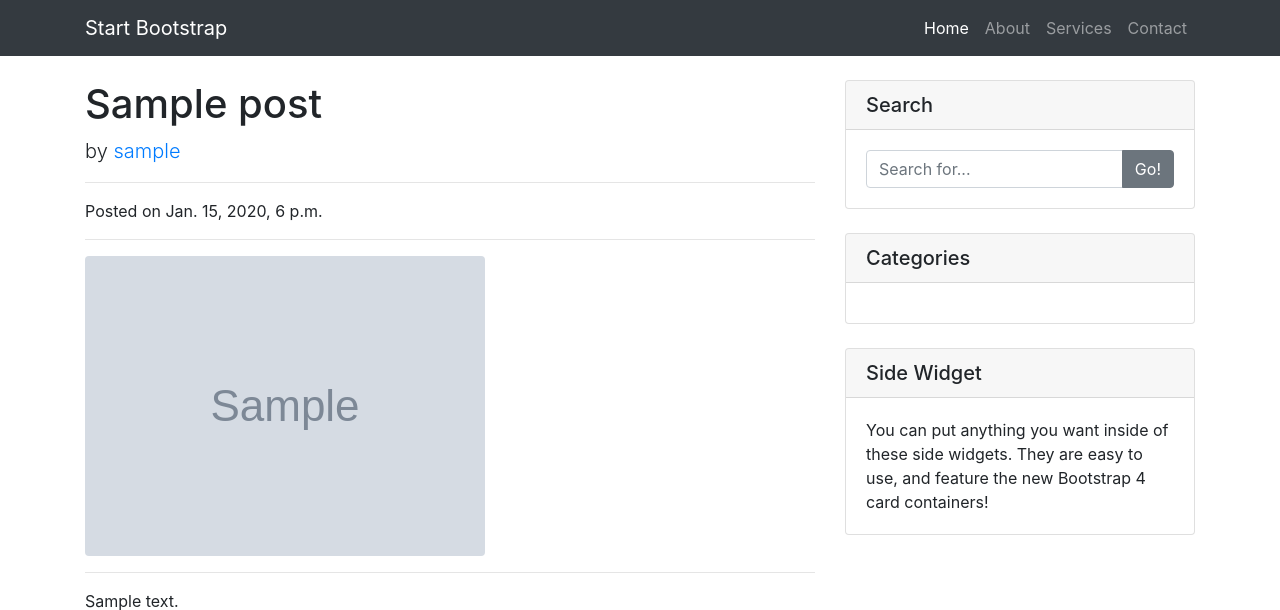
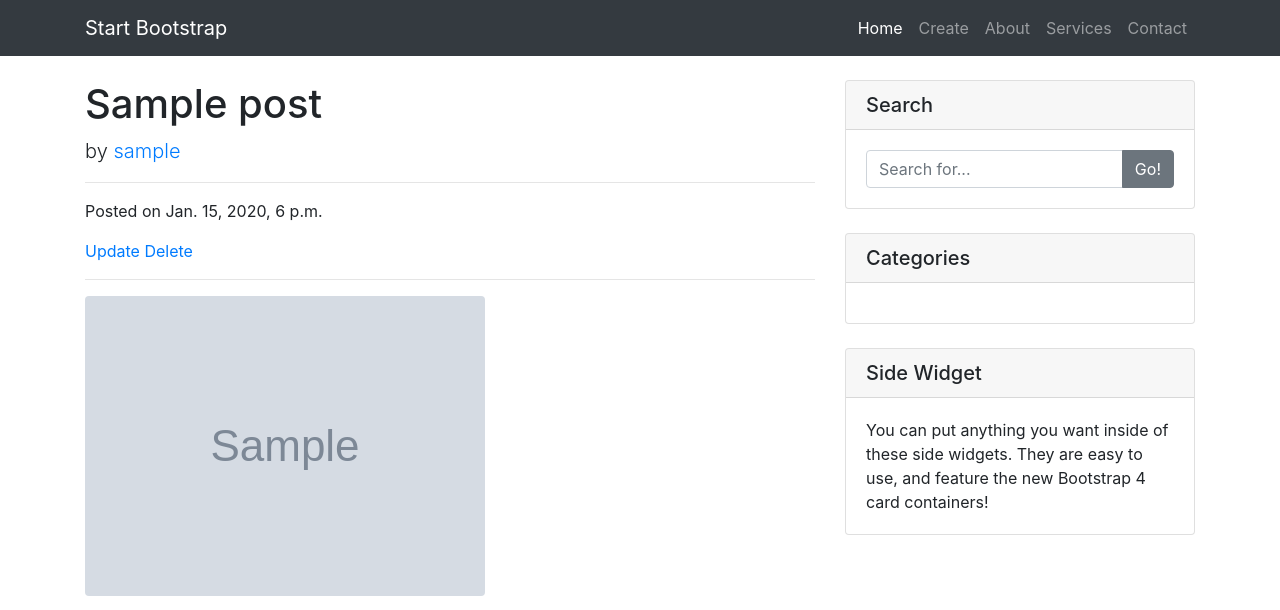
Before and after one commit to teguhteja/django-blog, a Django app: page /blog/1/ in a window 1280 px wide. Shown: the top 610 px of the page. Run offline with Django 3.2, Linux system fonts and the light colour scheme; tables that the repository leaves empty hold one stand-in row (values such as "Sample post"); grey boxes marked "Sample" are stand-in pictures; some libraries are stand-ins or nearby versions.

Commit message:
11 Django Blog Membuat Fitur CRUD

```diff
--- a/django_blog/django_blog/settings.py
+++ b/django_blog/django_blog/settings.py
@@ -36,7 +36,8 @@ INSTALLED_APPS = [
     'django.contrib.messages',
     'django.contrib.staticfiles',
     'myblog',  # nambah apps
-    'tinymce'
+    'tinymce',
+    'crispy_forms'
 ]
 
 MIDDLEWARE = [
@@ -48,6 +49,8 @@ MIDDLEWARE = [
     'django.contrib.messages.middleware.MessageMiddleware',
     'django.middleware.clickjacking.XFrameOptionsMiddleware',
 ]
+
+CRISPY_TEMPLATE_PACK = 'bootstrap4'
 
 ROOT_URLCONF = 'django_blog.urls'
 
--- a/django_blog/django_blog/urls.py
+++ b/django_blog/django_blog/urls.py
@@ -26,6 +26,9 @@ urlpatterns = [
     path('tinymce/', include('tinymce.urls')),
     path('category/<str:cats>/', views.category_view, name='category'),
     path('search', views.search, name='search'),
+    path('blog/<int:blog_id>/update', views.blog_update, name='blog_update'),
+    path('blog/<int:blog_id>/delete', views.blog_delete, name='blog_delete'),
+    path('create/', views.blog_create, name='blog_create'),
 ]
 
 urlpatterns += static(settings.STATIC_URL, document_root=settings.STATIC_ROOT)
--- a/django_blog/myblog/forms.py
+++ b/django_blog/myblog/forms.py
@@ -1,5 +1,23 @@
 from django import forms
 from .models import Post, Comment
+from tinymce import TinyMCE
+
+
+class TinyMCEWidget(TinyMCE):
+    def use_required_attribute(self, *args):
+        return False
+
+
+class PostForm(forms.ModelForm):
+    content = forms.CharField(
+        widget = TinyMCEWidget(
+            attrs = {'required':False, 'cols':30, 'rows':10}
+        )
+    )
+
+    class Meta:
+        model = Post
+        fields = ('title', 'description', 'content', 'thumbnail', 'categories', 'featured')
 
 
 class CommentForm(forms.ModelForm):
--- a/django_blog/myblog/templates/myblog/blog.html
+++ b/django_blog/myblog/templates/myblog/blog.html
@@ -23,6 +23,8 @@
 
         <!-- Date/Time -->
         <p>Posted on {{blog.date}}</p>
+        <a href="{% url 'blog_update' blog_id=blog.id %}">Update</a>
+        <a href="{% url 'blog_delete' blog_id=blog.id %}">Delete</a>
 
         <hr>
 
--- a/django_blog/myblog/templates/myblog/navbar.html
+++ b/django_blog/myblog/templates/myblog/navbar.html
@@ -16,6 +16,9 @@
             </a>
           </li>
           <li class="nav-item">
+            <a class="nav-link" href="{% url 'blog_create' %}">Create</a>
+          </li>
+          <li class="nav-item">
             <a class="nav-link" href="#">About</a>
           </li>
           <li class="nav-item">
--- a/django_blog/myblog/views.py
+++ b/django_blog/myblog/views.py
@@ -2,8 +2,16 @@ from django.shortcuts import render, get_object_or_404, redirect
 from .models import *
 # Create your views here.
 from django.core.paginator import Paginator, EmptyPage, PageNotAnInteger
-from .forms import CommentForm
+from .forms import CommentForm, PostForm
 from django.db.models import Q
+
+
+def get_author(user):
+    qs = Author.objects.filter(user=user)
+    if qs.exists():
+        return qs[0]
+    return None
+
 
 def search(request):
     queryset = Post.objects.all()
@@ -17,6 +25,7 @@ def search(request):
         'queryset': queryset
     }
     return render(request, 'search_results.html', context)
+
 
 def index(request):
     categories = Category.objects.all()
@@ -66,3 +75,46 @@ def category_view(request, cats):
         'categories': categories,
     }
     return render(request, 'categories.html', context)
+
+
+def blog_create(request):
+    title = 'Create'
+    form = PostForm(request.POST or None, request.FILES or None)
+    author = get_author(request.user)
+    if request.method == "POST":
+        if form.is_valid():
+            form.instance.author = author
+            form.save()
+            return redirect(reverse("blog", kwargs={
+                'blog_id': form.instance.id
+            }))
+    context = {
+        'title': title,
+        'form': form
+    }
+    return render(request, "post_create.html", context)
+
+
+def blog_update(request, blog_id):
+    title = 'Update'
+    blog = get_object_or_404(Post, id=blog_id)
+    form = PostForm(request.POST or None, request.FILES or None, instance=blog)
+    author = get_author(request.user)
+    if request.method == "POST":
+        if form.is_valid():
+            form.instance.author = author
+            form.save()
+            return redirect(reverse("blog", kwargs={
+                'blog_id': form.instance.id
+            }))
+    context = {
+        'title': title,
+        'form': form
+    }
+    return render(request, "post_create.html", context)
+
+
+def blog_delete(request, blog_id):
+    blog = get_object_or_404(Post, id=blog_id)
+    blog.delete()
+    return redirect("index")
```
Also changed, not shown: django_blog/myblog/templates/myblog/post_create.html (added, +15 -0 lines), django_blog/myblog/static/myblog/images/diet-03.jpg (added).
